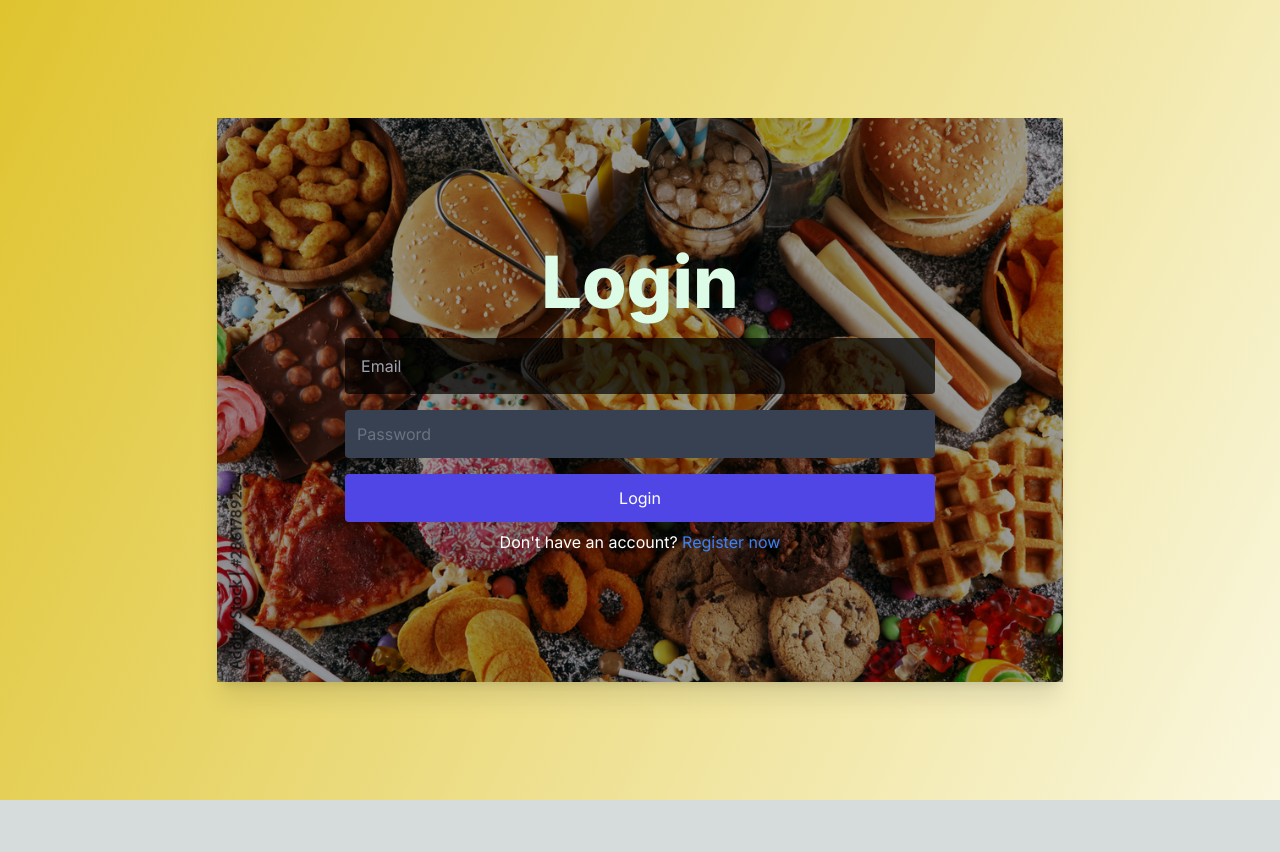
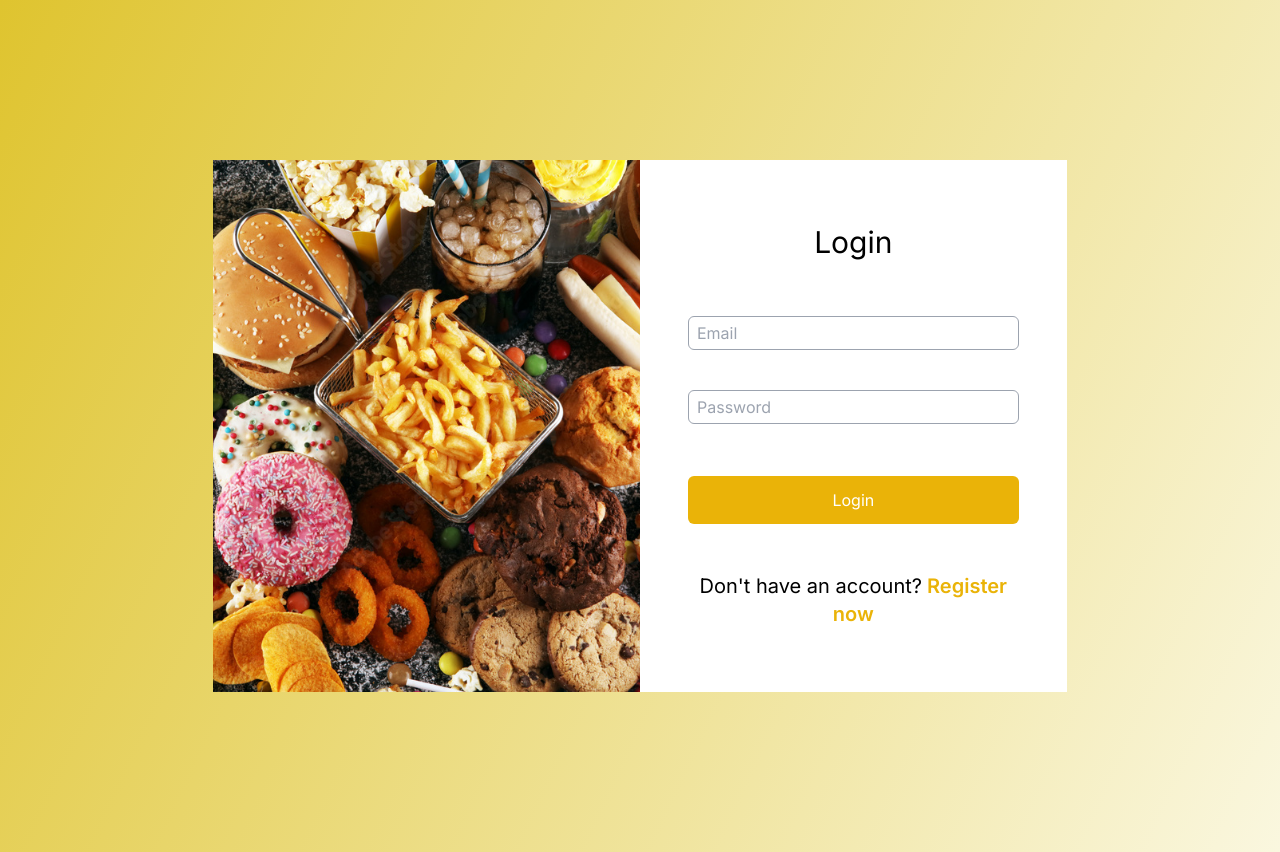
Before and after one commit to Abdelmouzahir/studentscoops, a Next.js app: page /student in a window 1280 px wide. Before the commit the page ends 800 px from the top, so only its background shows below. Built offline with nearby package versions, Linux system fonts and the light colour scheme; no server answers.

Commit message:
login page design

```diff
--- a/app/student/login.js
+++ b/app/student/login.js
@@ -12,6 +12,7 @@
   const [signInWithEmailAndPassword] = useSignInWithEmailAndPassword(auth);
   const router = useRouter();
 
+
   const handleSignIn = () => {
     signInWithEmailAndPassword(email, password)
       .then((userCredential) => {
@@ -25,6 +26,7 @@
       })
       .catch((err) => {
         console.error("error message", err.message);
+        console.log("User not logged in")
       });
   };
 
@@ -33,40 +35,40 @@
       className="min-h-screen flex items-center justify-center bg-cover"
       style={{ backgroundImage: "linear-gradient(115deg, #dfc42f, #faf7df)" }}
     >
-      {/* style=>{{backgroundImage:"url(/assets/images/AdobeStock_286178925_Preview.jpeg)"}} */}
-      <div
-        className="bg-cover rounded-lg shadow-xl bg-black/70"
-        style={{
-          backgroundImage:
-            "url(/assets/images/AdobeStock_286178925_Preview.jpeg)",
-        }}
-      >
-        <div className="p-32 text-center bg-black/40">
-          <h1 className="text-green-100 font-extrabold text-7xl mb-5">Login</h1>
+      <div className="max-w-screen-xl w-10/12 lg:w-8/12 grid grid-row-2 sm:grid-cols-2 py-40">
+        <div className="w-full h-full col-span-1 relative bg-cover bg-center bg-no-repeat"
+        style={{backgroundImage:"url(/assets/images/AdobeStock_286178925_Preview.jpeg)"}}>
+          <div style={{height:"25vh"}}/>
+        </div>
+        <div className="col-span-1 grid grid-cols-1 gap-10 bg-white px-12 py-16 text-center w-full">
+          <h1 className="text-black text-3xl mx-auto mb-4 ">Login</h1>
           <input
             type="email"
             placeholder="Email"
             value={email}
             onChange={(e) => setEmail(e.target.value)}
-            className=" w-full p-4 mb-4 bg-black/70 rounded outline-none text-white"
+            className="border text-black border-gray-400 py-1 px-2 w-full rounded-md"
           />
           <input
             type="password"
             placeholder="Password"
             value={password}
             onChange={(e) => setPassword(e.target.value)}
-            className="w-full p-3 mb-4 bg-gray-700 rounded outline-none text-white placeholder-gray-500"
+            className="border text-black border-gray-400 py-1 px-2 w-full rounded-md"
           />
           <button
             onClick={handleSignIn}
-            className="w-full p-3 bg-indigo-600 rounded text-white hover:bg-indigo-500"
+            className="w-full bg-yellow-500 py-3 text-center text-white mt-3 rounded-md"
           >
             Login
           </button>
-          <div className="text-white mt-2">
-            <span>Don't have an account?</span>
+          <div className="text-white mt-2 sm:text-xl">
+            <span className="text-black">Don't have an account?</span>
             <Link href="..\student\register">
-              <span className="text-blue-500"> Register now</span>
+              <span className="text-yellow-500 font-semibold">
+                {" "}
+                Register now
+              </span>
             </Link>
           </div>
         </div>
```
